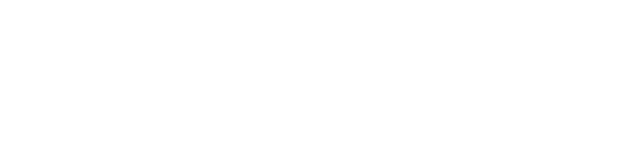
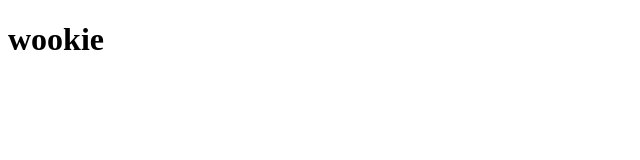
Before and after one commit to less-prog/formation-git-vde-discover-github, a plain HTML site: page wookie.html in a window 1280 px wide. Shown: the whole page, without its empty margins (0-640 px from the left). Drawn offline with Linux system fonts and the light colour scheme.

Commit message:
feat: add title

```diff
--- a/wookie.html
+++ b/wookie.html
@@ -6,6 +6,6 @@
     <title>Document</title>
 </head>
 <body>
-
+    <h1>wookie</h1>
 </body>
 </html>
```
